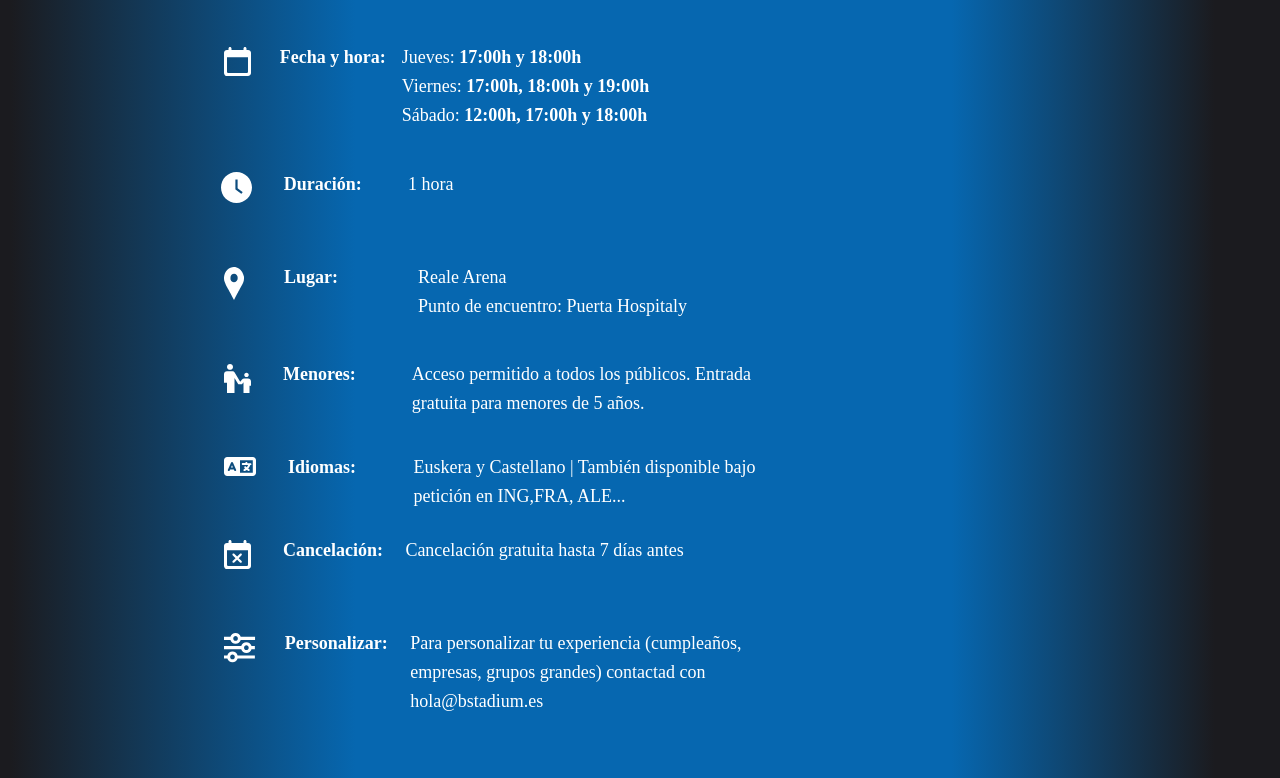
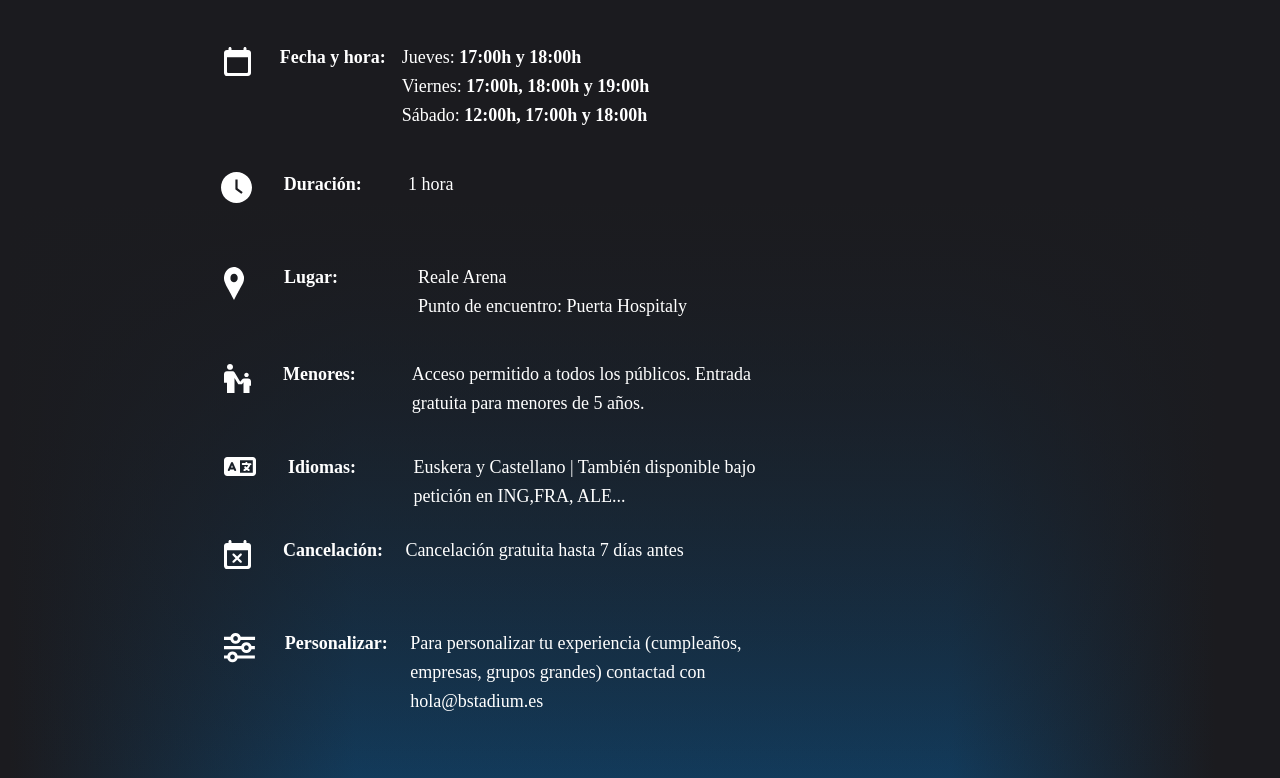
Before and after one commit to henrrymbau10/Bstadium-Real-Sociedad-Attomo, a React (Create React App) app: page / in a window 1280 px wide. Shown: the part 3302-4080 px from the top of the page. Built offline with nearby package versions, Linux system fonts and the light colour scheme.

Commit message:
more changes

```diff
--- a/src/App.js
+++ b/src/App.js
@@ -1,7 +1,7 @@
 import './App.css';
 import Contact from './components/Contact/Contact';
 import Home from './components/Home/Home';
-import Information from './components/Information/Information';
+/* import Information from './components/Information/Information'; */
 import Main from './components/Main/Main';
 import Separator from './components/Separator/Separator';
 
@@ -11,7 +11,7 @@ function App() {
       <Home/>
       <Separator/>
       <Main/>
-      <Information/>
+      {/* <Information/> */}
       <Contact/>
     </div>
   );
--- a/src/components/Contact/Contact.jsx
+++ b/src/components/Contact/Contact.jsx
@@ -1,11 +1,97 @@
 import React from 'react'
 import "./Contact.scss"
+import "../Information/Information.scss"
 import escudo from "../../Assets/Images/Desktop/image 1.svg"
 import bstadium from "../../Assets/Images/Desktop/Powered-Bstadium.svg"
+import calendar from "../../Assets/Images/Desktop/CalendarSVG.svg"
+import clock from "../../Assets/Images/Desktop/ClockSVG.svg"
+import location from "../../Assets/Images/Desktop/LocationSVG.svg"
+import menor from "../../Assets/Images/Desktop/MenorSVG.svg"
+import language from "../../Assets/Images/Desktop/LanguageSVG.svg"
+import declined from "../../Assets/Images/Desktop/DeclinedSVG.svg"
+import custom from "../../Assets/Images/Desktop/PersonalizarSVG.svg"
 
 export default function Contact() {
     return (
+
+
+
         <div class="footer-container">
+
+<div className="informacion-container">
+
+<div className='informacion-title'>
+    <h1>Información práctica</h1>
+</div>
+<div className="informacion-text">
+    <div className="informacion-text-calendar">
+        <img src={calendar} alt="calendario" />
+        <p><b>Fecha y hora: </b></p>
+        <div>
+            <p>Jueves: <b>17:00h y 18:00h</b></p>
+            <p>Viernes: <b>17:00h, 18:00h y 19:00h</b></p>
+            <p>Sábado: <b>12:00h, 17:00h y 18:00h</b></p>
+        </div>
+    </div>
+</div>
+<div className="informacion-text">
+    <div className="informacion-text-clock">
+        <img src={clock} alt="clock" />
+        <p><b>Duración: </b> 1 hora</p>
+    </div>
+</div>
+<div className="informacion-text">
+    <div className="informacion-text-location">
+        <img src={location} alt="location" />
+        <p><b>Lugar: </b></p>
+        <div>
+            <p>Reale Arena</p>
+            <p>Punto de encuentro: Puerta Hospitaly</p>
+        </div>
+    </div>
+</div>
+<div className="informacion-text">
+    <div className="informacion-text-menor">
+        <img src={menor} alt="menor" />
+        <p><b>Menores: </b></p>
+        <div>
+            <p>Acceso permitido a todos los públicos. Entrada</p>
+            <p>gratuita para menores de 5 años.</p>
+        </div>
+    </div>
+</div>
+<div className="informacion-text">
+    <div className="informacion-text-language">
+        <img src={language} alt="language" />
+        <p><b>Idiomas: </b></p>
+        <div>
+            <p>Euskera y Castellano | También disponible bajo</p>
+            <p> petición en ING,FRA, ALE...</p>
+        </div>
+    </div>
+</div>
+<div className="informacion-text">
+    <div className="informacion-text-declined">
+        <img src={declined} alt="declined" />
+        <p><b>Cancelación: </b></p>
+        <div>
+            <p>Cancelación gratuita hasta 7 días antes</p>
+        </div>
+    </div>
+</div>
+<div className="informacion-text">
+    <div className="informacion-text-custom">
+        <img src={custom} alt="language" />
+        <p><b>Personalizar: </b></p>
+        <div>
+            <p>Para personalizar tu experiencia (cumpleaños, </p>
+            <p>empresas, grupos grandes) contactad con  </p>
+            <p>hola@bstadium.es</p>
+        </div>
+    </div>
+</div>
+
+</div>
             <div className="contacto">
                 <h1>Contacto</h1>
                 <p><b>Contacta con nosotros</b></p>
--- a/src/components/Information/Information.scss
+++ b/src/components/Information/Information.scss
@@ -1,7 +1,8 @@
 .informacion-container {
     color: white;
     padding-bottom: 5rem;
-    background: linear-gradient(90deg, #1B1B1F 0.82%, #0667B0 27.77%, #0667B0 58.65%, #0667B0 74.33%, #1B1B1F 94.91%);
+    /* background: linear-gradient(90deg, #1B1B1F 0.82%, #0667B0 27.77%, #0667B0 58.65%, #0667B0 74.33%, #1B1B1F 94.91%); */
+    background: linear-gradient(180deg, #1B1B1F 0%, #1B1B1F 16.76%, rgba(27, 27, 31, 0) 93.6%);
     background-size: cover;
 
     p {
```
